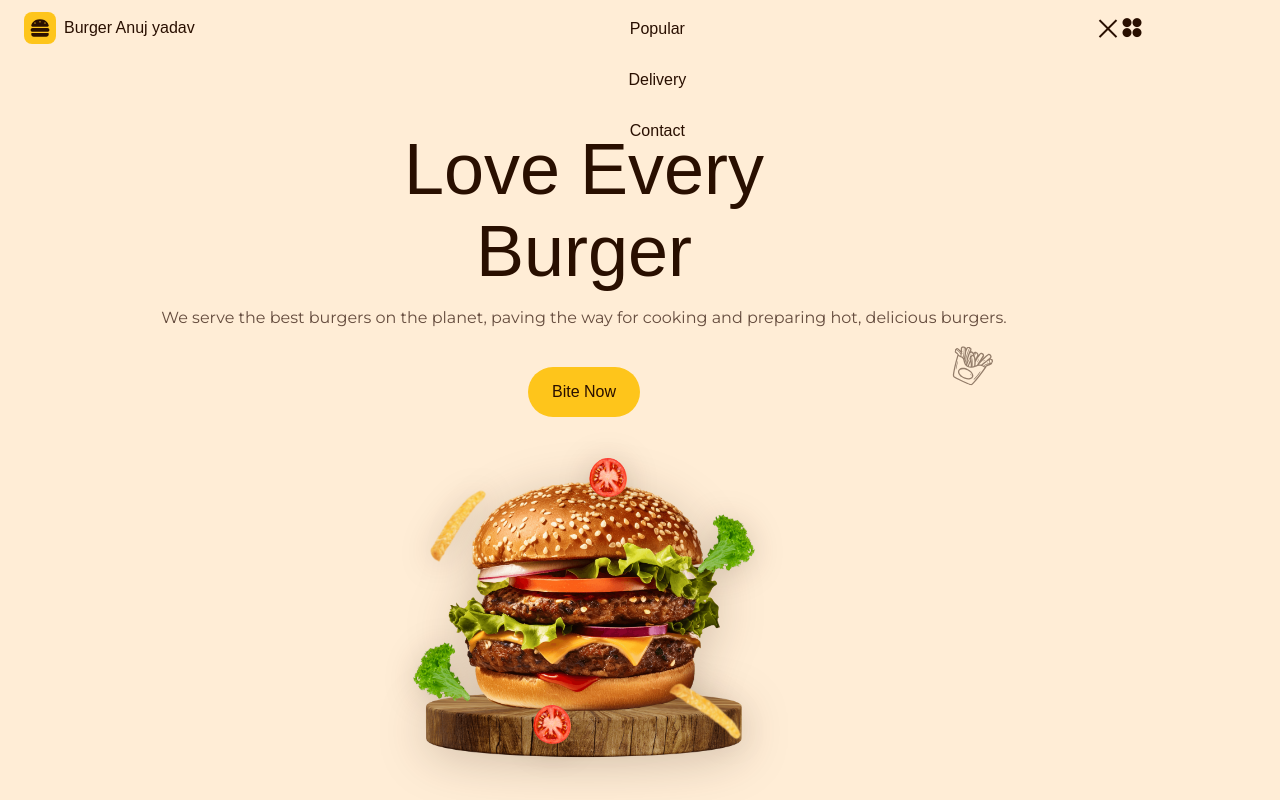
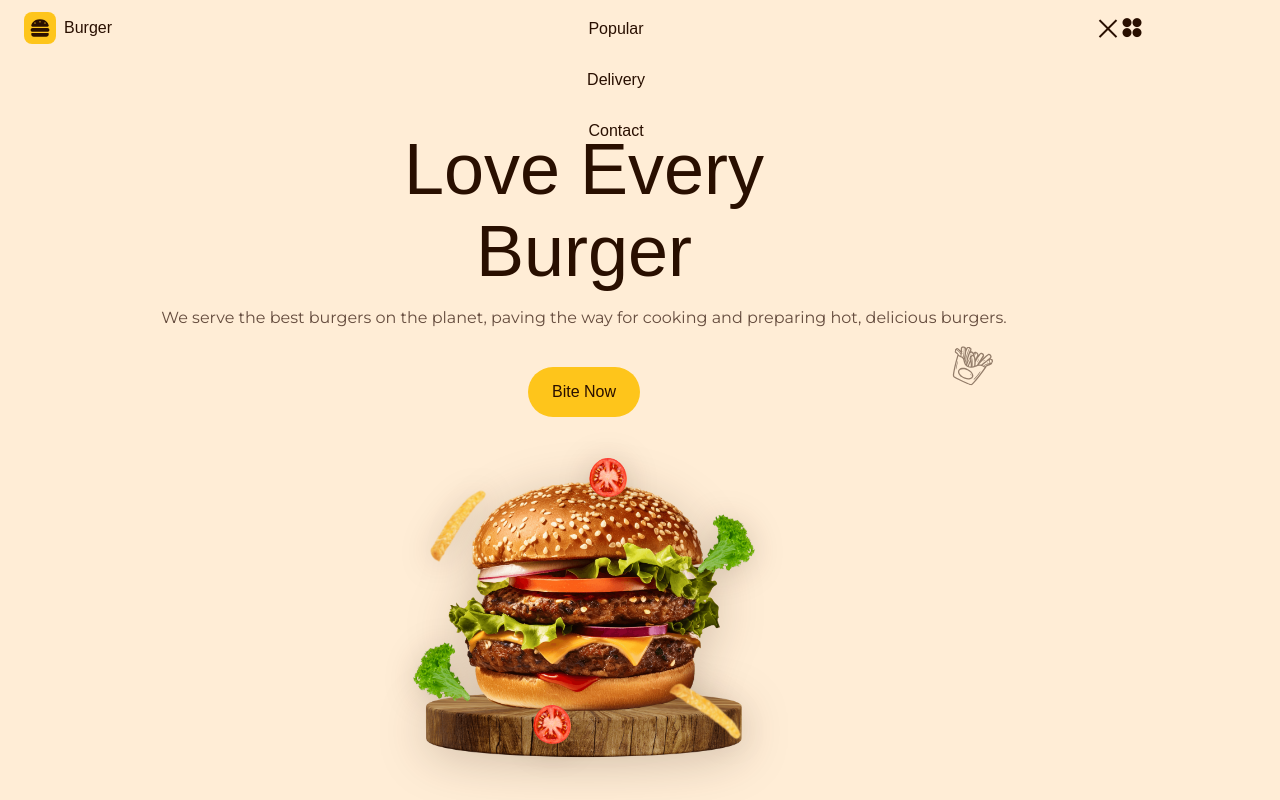
Before and after one commit to yashforce1/burger, a plain HTML site: page index.html in a window 1280 px wide. Shown: the top 800 px of the page. Drawn offline with nearby package versions, Linux system fonts and the light colour scheme; a web font is replaced by a local one.

Commit message:
reset to normal

```diff
--- a/index.html
+++ b/index.html
@@ -24,7 +24,7 @@
                     <img src="assets/img/logo-burger.svg" alt="image">
                 </div>
 
-                Burger Anuj yadav
+                Burger
             </a>
 
             <div class="nav__menu" id="nav-menu">
```
